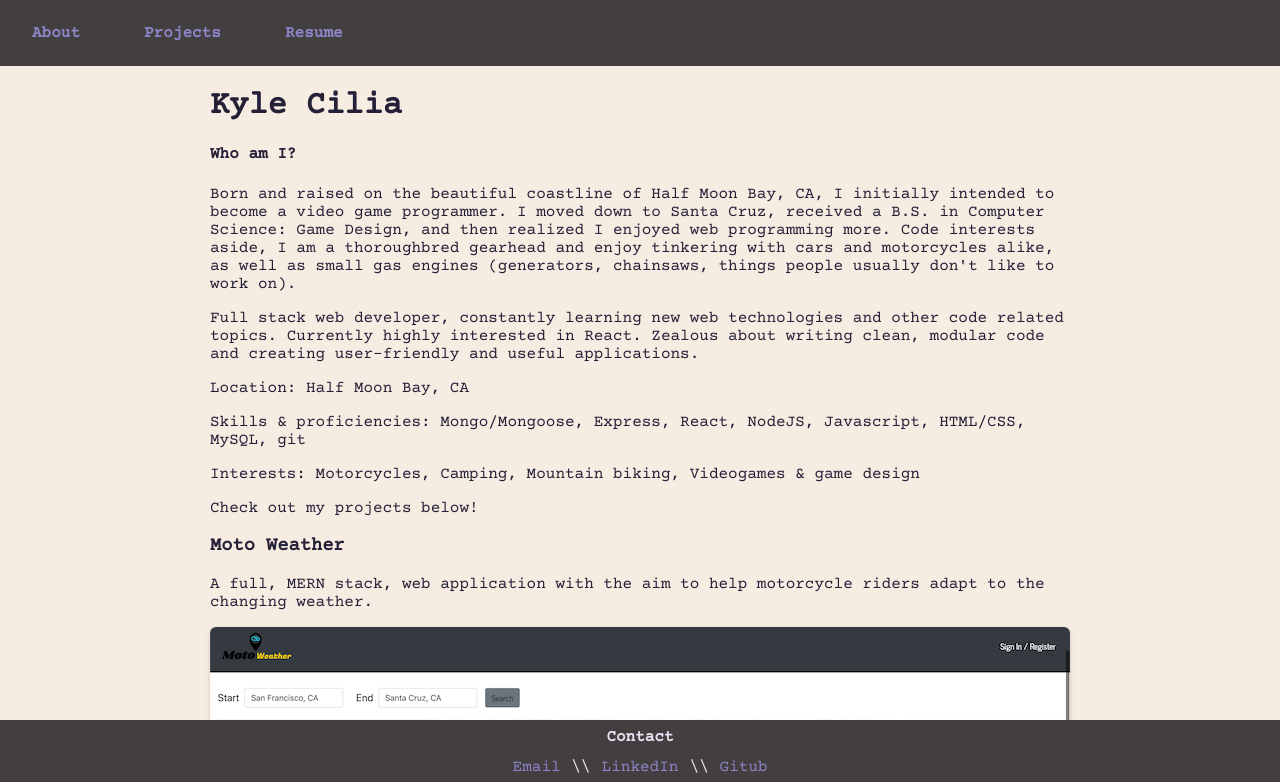
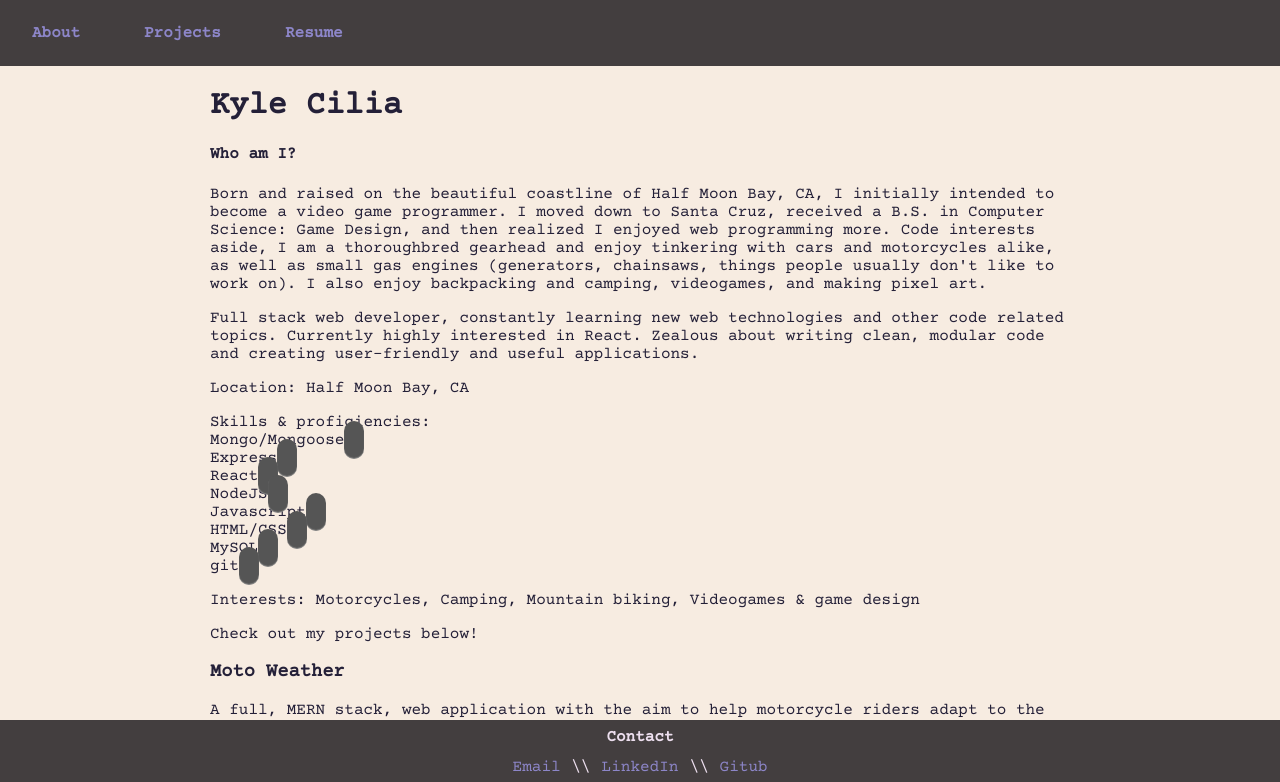
Before and after one commit to freshmangoes/portfolio, a React (Create React App) app: page / in a window 1280 px wide. Shown: the top 782 px of the page. Built offline with nearby package versions, Linux system fonts and the light colour scheme.

Commit message:
Working on skill proficiency meter

```diff
--- a/src/App.css
+++ b/src/App.css
@@ -21,6 +21,17 @@ img {
 	margin: 0;
 	color: #242038;
 	font-family: 'Courier Prime';
+}
+
+.prof-meter {
+	height: 20px;  /* Can be anything */
+	position: relative;
+	background: #555;
+	-moz-border-radius: 25px;
+	-webkit-border-radius: 25px;
+	border-radius: 25px;
+	padding: 10px;
+	box-shadow: inset 0 -1px 1px rgba(255,255,255,0.3);
 }
 /* ----------------------------------- */
 
--- a/src/components/Intro/Intro.js
+++ b/src/components/Intro/Intro.js
@@ -13,7 +13,20 @@ const Intro = () => {
 			</div>
 			<p className='about'>{content.intro.about}</p>
 			<p>Location: {content.intro.location}</p>
-			<p>Skills & proficiencies: {content.intro.skills.join(', ')}</p>
+			<p>
+				Skills & proficiencies:{' '}
+				{content.intro.skills.map((e) => {
+					const { skill, prof } = e;
+					const widthStyle = {
+						width: `${prof}%`,
+					};
+					return (
+						<div>
+							{skill} <span className='prof-meter' style={widthStyle}></span>
+						</div>
+					);
+				})}
+			</p>
 			<p>Interests: {content.intro.interests.join(', ')}</p>
 			<p className='about'>Check out my projects below!</p>
 		</div>
--- a/src/content.json
+++ b/src/content.json
@@ -1,23 +1,26 @@
 {
 	"intro": {
 		"name": "Kyle Cilia",
-		"bio": "Born and raised on the beautiful coastline of Half Moon Bay, CA, I initially intended to become a video game programmer. I moved down to Santa Cruz, received a B.S. in Computer Science: Game Design, and then realized I enjoyed web programming more. Code interests aside, I am a thoroughbred gearhead and enjoy tinkering with cars and motorcycles alike, as well as small gas engines (generators, chainsaws, things people usually don't like to work on).",
+		"bio": "Born and raised on the beautiful coastline of Half Moon Bay, CA, I initially intended to become a video game programmer. I moved down to Santa Cruz, received a B.S. in Computer Science: Game Design, and then realized I enjoyed web programming more. Code interests aside, I am a thoroughbred gearhead and enjoy tinkering with cars and motorcycles alike, as well as small gas engines (generators, chainsaws, things people usually don't like to work on). I also enjoy backpacking and camping, videogames, and making pixel art.",
 		"about": "Full stack web developer, constantly learning new web technologies and other code related topics. Currently highly interested in React. Zealous about writing clean, modular code and creating user-friendly and useful applications.",
 
 		"location": "Half Moon Bay, CA",
 
 		"skills": [
-      "Mongo/Mongoose",
-      "Express",
-      "React",
-      "NodeJS",
-      "Javascript",
-      "HTML/CSS",
-      "MySQL",
-      "git"
+			{ "skill": "Mongo/Mongoose", "prof": 75 },
+			{ "skill": "Express", "prof": 80 },
+			{ "skill": "React", "prof": 80 },
+			{ "skill": "NodeJS", "prof": 75 },
+			{ "skill": "Javascript", "prof": 90 },
+			{ "skill": "HTML/CSS", "prof": 90 },
+			{ "skill": "MySQL", "prof": 60 },
+			{ "skill": "git", "prof": 70 }
 		],
 
-    "education": ["B.Sc in Computer Science: Game Design - UC Santa Cruz", "Web Development Certification - UC Berkeley Extension"],
+		"education": [
+			"B.Sc in Computer Science: Game Design - UC Santa Cruz",
+			"Web Development Certification - UC Berkeley Extension"
+		],
 
 		"interests": [
 			"Motorcycles",
```
Lines whose indentation alone changed are shown as unchanged.
